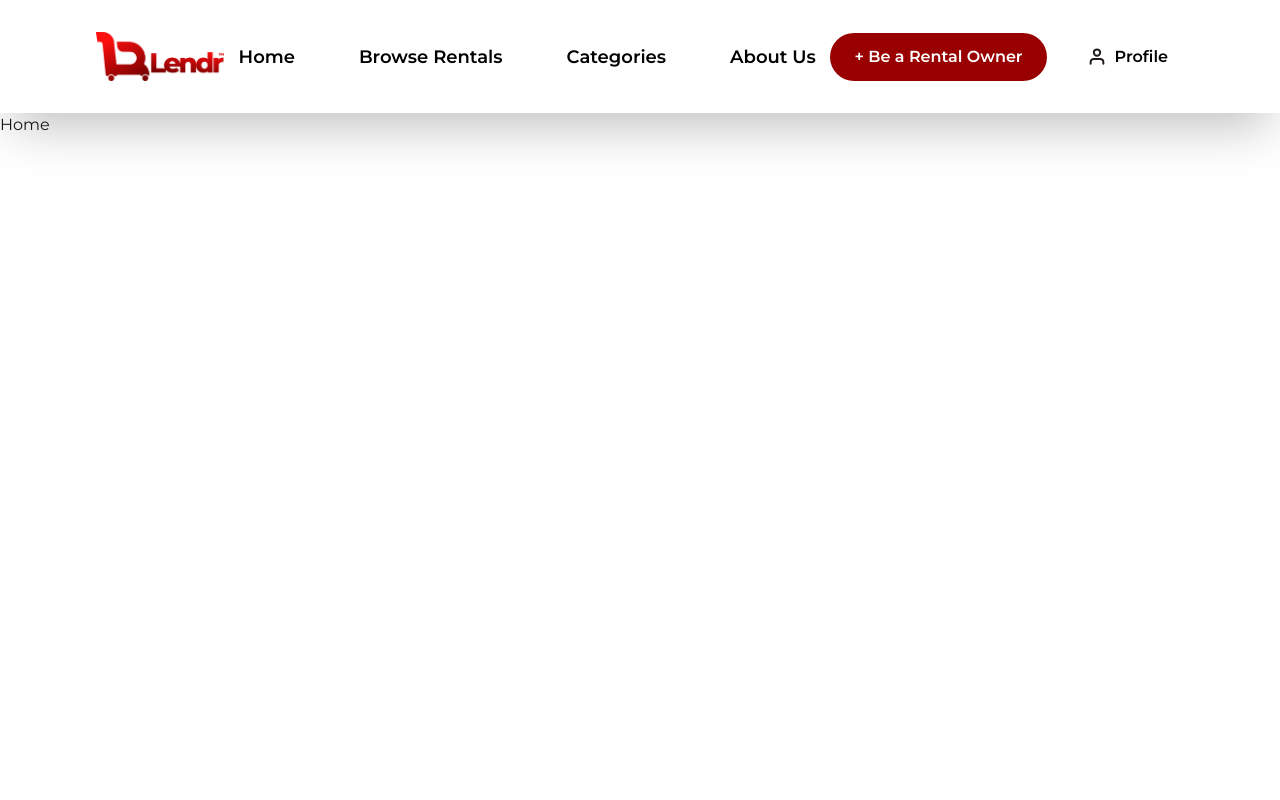
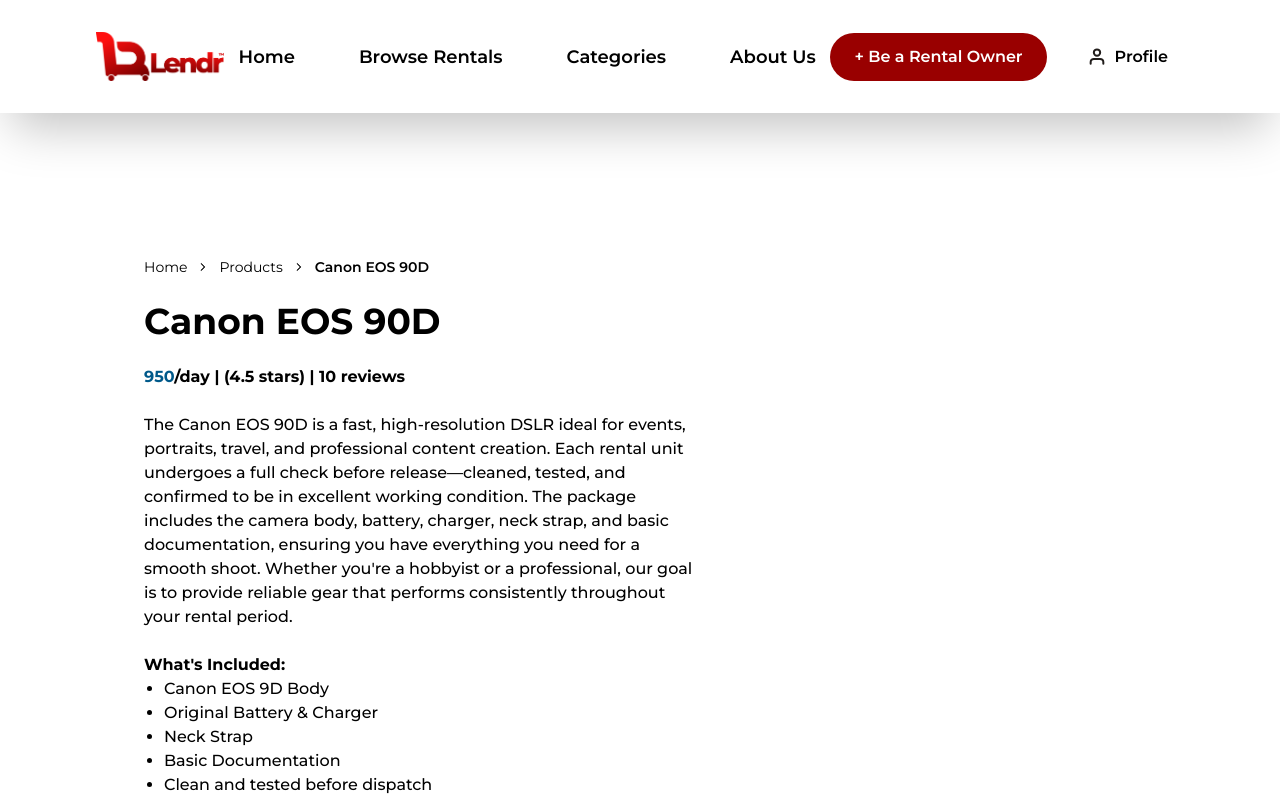
Before and after one commit to gabiuz/Lendr, a Next.js app in the folder client/: page /product-description in a window 1280 px wide. Built offline with nearby package versions, Linux system fonts and the light colour scheme.

Commit message:
WIP: product description page

```diff
--- a/client/app/product-description/page.jsx
+++ b/client/app/product-description/page.jsx
@@ -1,12 +1,114 @@
 import Link from "next/link";
 import Navbar from "../components/Navbar";
+import Image from "next/image";
 
 export default function ProductDescription() {
+  const rental = {
+    name: "Canon EOS 90D",
+    pricePerDay: 950,
+    rating: 4.5,
+    reviews: 10,
+  };
   return (
     <div className="bg-white h-screen">
       <Navbar />
-      <div className="links">
-        <Link href="/Homepage">Home</Link>
+      <div className="product-desc-container text-black mt-36 ml-36 grid grid-cols-2 gap-6">
+        <div className="flex flex-col gap-6">
+          <div className="breadcrumbs flex items-center gap-2 ">
+            <Link href="/homepage" className="text-sm">
+              Home
+            </Link>
+            <svg
+              width="16"
+              height="16"
+              viewBox="0 0 16 16"
+              fill="none"
+              xmlns="http://www.w3.org/2000/svg"
+            >
+              <path
+                d="M6.25854 4.44824C6.32559 4.44826 6.37656 4.46878 6.42847 4.52051L9.72534 7.81738C9.76116 7.85329 9.77811 7.8817 9.78589 7.90039C9.79571 7.92407 9.80151 7.95098 9.80151 7.9834C9.80147 8.0158 9.79576 8.04273 9.78589 8.06641C9.77807 8.08516 9.76134 8.1134 9.72534 8.14941L6.41187 11.4619C6.36016 11.5135 6.3161 11.5283 6.26245 11.5264C6.19961 11.5241 6.14502 11.5027 6.08765 11.4453C6.03566 11.3933 6.01538 11.3416 6.01538 11.2744C6.01545 11.2074 6.03586 11.1564 6.08765 11.1045L9.20874 7.9834L8.97339 7.74707L6.07104 4.84473C6.01953 4.79306 6.00562 4.74895 6.00757 4.69531C6.00987 4.63247 6.03028 4.57788 6.08765 4.52051C6.13972 4.46845 6.19129 4.44824 6.25854 4.44824Z"
+                fill="black"
+                stroke="black"
+                stroke-width="0.666667"
+              />
+            </svg>
+            <Link href="/product-result" className="text-sm">
+              Products
+            </Link>
+            <svg
+              width="16"
+              height="16"
+              viewBox="0 0 16 16"
+              fill="none"
+              xmlns="http://www.w3.org/2000/svg"
+            >
+              <path
+                d="M6.25854 4.44824C6.32559 4.44826 6.37656 4.46878 6.42847 4.52051L9.72534 7.81738C9.76116 7.85329 9.77811 7.8817 9.78589 7.90039C9.79571 7.92407 9.80151 7.95098 9.80151 7.9834C9.80147 8.0158 9.79576 8.04273 9.78589 8.06641C9.77807 8.08516 9.76134 8.1134 9.72534 8.14941L6.41187 11.4619C6.36016 11.5135 6.3161 11.5283 6.26245 11.5264C6.19961 11.5241 6.14502 11.5027 6.08765 11.4453C6.03566 11.3933 6.01538 11.3416 6.01538 11.2744C6.01545 11.2074 6.03586 11.1564 6.08765 11.1045L9.20874 7.9834L8.97339 7.74707L6.07104 4.84473C6.01953 4.79306 6.00562 4.74895 6.00757 4.69531C6.00987 4.63247 6.03028 4.57788 6.08765 4.52051C6.13972 4.46845 6.19129 4.44824 6.25854 4.44824Z"
+                fill="black"
+                stroke="black"
+                stroke-width="0.666667"
+              />
+            </svg>
+            <p className="text-sm font-semibold">{rental.name}</p>
+          </div>
+          <div className="title">
+            <h1 className="text-4xl font-bold">{rental.name}</h1>
+          </div>
+          <div className="price">
+            <h2 className="text-base font-bold">
+              <span className="text-sky-800">{rental.pricePerDay}</span>/day | (
+              {rental.rating} stars) | {rental.reviews} reviews
+            </h2>
+          </div>
+          <div className="product-description font-medium text-base">
+            <p>
+              The Canon EOS 90D is a fast, high-resolution DSLR ideal for
+              events, portraits, travel, and professional content creation. Each
+              rental unit undergoes a full check before release—cleaned, tested,
+              and confirmed to be in excellent working condition. The package
+              includes the camera body, battery, charger, neck strap, and basic
+              documentation, ensuring you have everything you need for a smooth
+              shoot. Whether you&apos;re a hobbyist or a professional, our goal
+              is to provide reliable gear that performs consistently throughout
+              your rental period.
+            </p>
+            <br />
+            <p className="font-bold">What&apos;s Included:</p>
+            <ul className="list-disc flex flex-col justify-center pl-5">
+              <li>Canon EOS 9D Body</li>
+              <li>Original Battery & Charger</li>
+              <li>Neck Strap</li>
+              <li>Basic Documentation</li>
+              <li>Clean and tested before dispatch</li>
+            </ul>
+          </div>
+          <div className="owner-container flex items-center gap-3.5">
+            <Image
+              src="/pictures/sample-pfp-productCard.png"
+              alt="Owner-profile-picture"
+              width={54}
+              height={54}
+              className="rounded-full w-14 h-14"
+            />
+            <div>
+              <p className="font-bold">Rental Owner Name</p>
+              <p className="text-zinc-800 text-base font-normal font-['Montserrat'] leading-6">
+                Rental Owner
+              </p>
+            </div>
+          </div>
+          <div className="buttons-container">
+            <button className="bg-red-600 hover:bg-red-700 rounded-xl px-6 py-2.5  text-white text-base font-semibold transition-colors duration-200 w-full">
+              Book Now
+            </button>
+            <button className="bg-white border-zinc-300 rounded-xl px-6 py-2.5  text-gray text-base font-semibold transition-colors duration-200 w-full">
+              Message Owner
+            </button>
+          </div>
+        </div>
+        <div className="flex flex-col gap-6">
+          {/* Second column - add content here */}
+        </div>
       </div>
     </div>
   );
```
Also changed, not shown: client/public/icons/product-description/chevron_right.svg (added).
